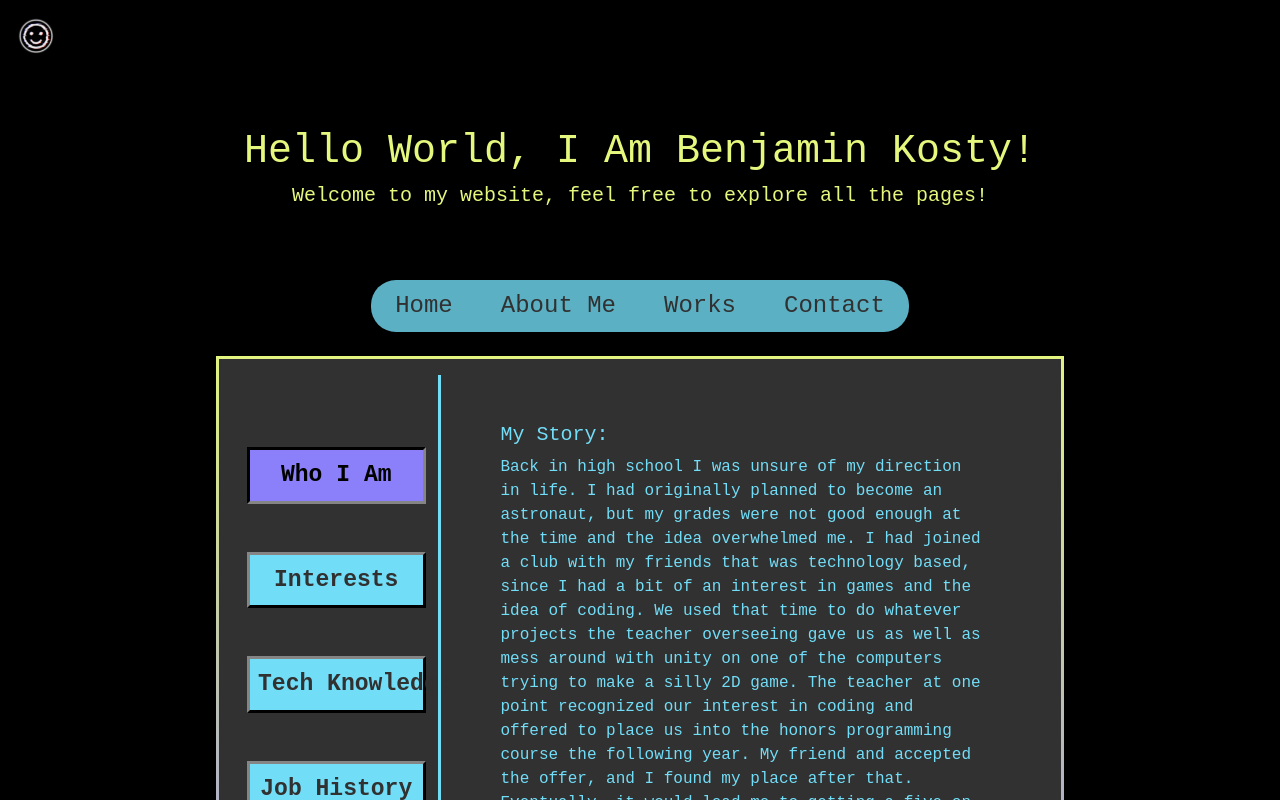
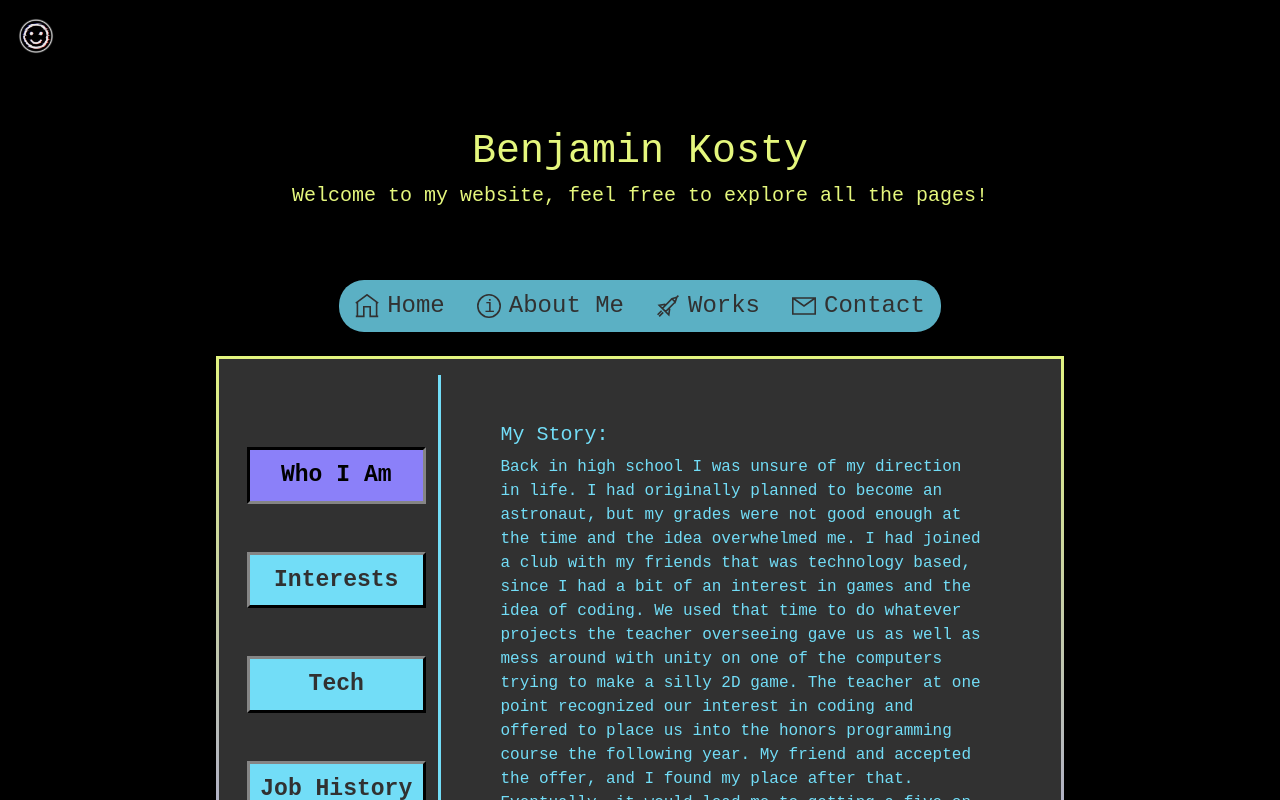
Before and after one commit to Bentheperson101/bentheperson101.github.io, a React (Create React App) app: page /aboutme in a window 1280 px wide. Shown: the top 800 px of the page. Built offline with nearby package versions, Linux system fonts and the light colour scheme.

Commit message:
Nav fix + icons added for nav

```diff
--- a/src/Components/ProjectCard.js
+++ b/src/Components/ProjectCard.js
@@ -6,13 +6,24 @@ export default function ProjectCard({ title, langs, desc, img, link }) {
                 <div className="row p-3">
                     <h4 className="p-3" >{title}</h4>
                     <hr></hr>
-                    <div className="col p-3">
+                    <div className="col p-3 desktop-only">
                         <h5>Tech Used:</h5> <p>{langs}</p>
                         <br></br>
                         <h5>Summary:</h5>
                         {desc}
                     </div>
-                    <div className="col text-center">
+                    <div className="col text-center desktop-only">
+                        <img className="w-50 mx-auto d-block rounded proj-pic" src={img} alt="project"></img>
+                        <br></br>
+                        <p><i>Screenshot from the project</i></p>
+                        <a href={link} className="p-2 mt-5 mb-5 benji-link"  target="_blank" rel="noreferrer">Check it out</a>
+                        <br></br>
+                    </div>
+                    <div className="col p-3 tablet-mobile">
+                        <h5>Tech Used:</h5> <p>{langs}</p>
+                        <br></br>
+                        <h5>Summary:</h5>
+                        <p>{desc}</p>
                         <img className="w-50 mx-auto d-block rounded proj-pic" src={img} alt="project"></img>
                         <br></br>
                         <p><i>Screenshot from the project</i></p>
--- a/src/data.js
+++ b/src/data.js
@@ -57,7 +57,7 @@ export const aboutMeCards = [{
      </>
 }, {
     id: 2,
-    title: "Tech Knowledge",
+    title: "Tech",
     text:
      <>
         <h5 className="mb-3">Tech I Am Comfortable With:</h5>
--- a/src/index.css
+++ b/src/index.css
@@ -28,6 +28,22 @@ code {
   min-width: 90%;
 }
 
+.icon {
+  height: 1em;
+  width: 1em;
+}
+.icon-lines {
+  height: 1em;
+  width: 1em;
+  fill:none;
+  stroke-width:10;
+}
+.icon-text {
+  height: 1em;
+  width: 1em;
+  stroke-width:0;
+}
+
 .title {
   color: #e5f77d;
   margin-top: 5vh;
@@ -36,20 +52,24 @@ code {
 }
 
 .navbar-nav {
-  font-size: 1.5em;
+	display: inline-block;
+  font-size: 1em;
   background-color: #72DDF7;
   background-color: rgba(114, 221, 246, 0.8);
   border-radius: 25px;
 }
-.navbar-toggler {
-  background-color: #72DDF7;
-  background-color: rgba(114, 221, 246, 0.8);
+.nav-item {
+	display: inline-block;
 }
 .nav-link {
   color: #313131;
+  stroke: #313131;
+  fill: #313131;
 }
 .nav-link:hover {
   color: #e5f77d;
+  stroke: #E5F77D;
+  fill: #E5F77D;
 }
 .current-page {
   background-color: #8B80F9;
@@ -143,3 +163,38 @@ h4 {
   color: black;
   padding: 4px;
 }
+
+/*setting up mobile display*/
+.tablet-mobile {
+  display: block;
+}
+.mobile-only {
+  display: block;
+}
+.desktop-only {
+  display: none;
+}
+/*media query for tablets*/
+@media screen and (min-width: 563px) and (max-width: 769px)
+{
+  .mobile-only {
+    display: none;
+  }
+}
+
+/*media query for desktop*/
+@media screen and (min-width: 769px)
+{
+  .tablet-mobile {
+    display: none;
+  }
+  .desktop-only {
+    display: block;
+  }
+  .navbar-nav {
+    font-size: 1.5em;
+    background-color: #72DDF7;
+    background-color: rgba(114, 221, 246, 0.8);
+    border-radius: 25px;
+  }
+}
--- a/src/pages/Home.js
+++ b/src/pages/Home.js
@@ -19,15 +19,9 @@ const Home = () => {
                         <p>Looking for an internship while finishing my degree and working at Target. Anything related to
                         software development or web development is the goal, I need experience.</p>
                         <br></br>
-                        <svg fill="#313131" width="100" height="auto" viewBox="0 0 150 150">
-                            {//<rect width="50" height="50" x="25px" y="25" style={{strokeWidth:"3", stroke:"red"}}></rect>
-                            }
-                            <polyline points="150 50, 140 50, 75 5, 10 50, 0 50, 10 50, 10 150, 0 150, 150 150, 140 150, 140 50" style={{fill:"none", strokeWidth:"5", stroke:"red"}}></polyline>
-                        </svg>
-
-
-                        <svg fill="#313131" width="100" height="100" >
-                            <path d="M 85 35 50 5 15 35 25 25 25 75 75 75 75 25" style={{strokeWidth:"5", stroke:"red"}}></path>
+                        <svg width="300" height="auto" viewBox="0 0 150 150">
+                            <polyline points="15 50, 15 140, 5 140, 55 140, 55 80, 95 80, 95 140, 145 140, 135 140, 135 50" style={{fill:"none", strokeWidth:"10", stroke:"red"}}></polyline>
+                            <polyline points="145 57, 75 5, 5 57" style={{fill:"none", strokeWidth:"10", stroke:"red"}}></polyline>
                         </svg>
                     </div>
                 }
--- a/src/pages/Layout.js
+++ b/src/pages/Layout.js
@@ -5,38 +5,56 @@ const Layout = () => {
 
     return(
         <>
-            <div class="p-3 sticky-top">
+            <div class="p-3">
                 <Link className="logo" to="/">
                     <img src="logo.png" alt="Logo" style={{width: 40}}></img>
                 </Link>
             </div>
             <div className="title text-center p-3">
-                <h1>Hello World, I Am Benjamin Kosty!</h1>
+                <h1>Benjamin Kosty</h1>
                 <h5>Welcome to my website, feel free to explore all the pages!</h5>
             </div>
 
-            <nav class="navbar navbar-expand-sm sticky-top">
-              <div class="container-fluid">
-                <button class="navbar-toggler ms-auto" type="button" data-bs-toggle="collapse" data-bs-target="#collapsibleNavbar">
-                    <span class="navbar-toggler-icon"></span>
-                </button>
-                <div class="collapse navbar-collapse" id="collapsibleNavbar">
+            <nav class="navbar sticky-top">
                     <ul class="navbar-nav mx-auto">
                         <li class={location.pathname === "/" ? "nav-item current-page" : "nav-item"}>
-                            <Link className="nav-link mx-3" to="/">Home</Link>
+                            <Link className="nav-link mx-3" to="/">
+                                <svg viewBox="0 0 150 150" className="me-2 icon icon-lines">
+                                    <polyline points="15 50, 15 140, 5 140, 55 140, 55 80, 95 80, 95 140, 145 140, 135 140, 135 50"></polyline>
+                                    <polyline points="145 57, 75 5, 5 57"></polyline>
+                                </svg>
+                                Home
+                            </Link>
                         </li>
                         <li class={location.pathname === "/AboutMe" ? "nav-item current-page" : "nav-item"}>
-                            <Link  className="nav-link mx-3" to="/AboutMe">About Me</Link>
+                            <Link  className="nav-link mx-3" to="/AboutMe">
+                                <svg viewBox="0 0 150 150" className="me-2 icon">
+                                    <circle r="70" cx="75" cy="75" className="icon-lines"></circle>
+                                    <text x="45" y="110" font-size="110" className="icon-text">i</text>
+                                </svg>
+                                About Me
+                            </Link>
                         </li>
                         <li class={location.pathname === "/Works" ? "nav-item current-page" : "nav-item"}>
-                            <Link  className="nav-link mx-3" to="/Works">Works</Link>
+                            <Link  className="nav-link mx-3" to="/Works">
+                                <svg viewBox="0 0 150 150" className="me-2 icon">
+                                    <polyline points="140 10, 130 20, 120 50, 100 30, 130 20, 100 30, 40 90, 60 110, 120 50, 80 90, 85 95,
+                                    80 130, 20 70, 55 65, 60 70" className="icon-lines"></polyline>
+                                    <line x1="10" y1="130" x2="35" y2="105" className="icon-lines"></line>
+                                    <line x1="20" y1="140" x2="45" y2="115" className="icon-lines"></line>
+                                </svg>
+                                Works
+                            </Link>
                         </li>
                         <li class={location.pathname === "/Contact" ? "nav-item current-page" : "nav-item"}>
-                            <Link  className="nav-link mx-3" to="/Contact">Contact</Link>
+                            <Link  className="nav-link mx-3" to="/Contact">
+                                <svg viewBox="0 0 150 150" className="me-2 icon">
+                                    <polyline points="5 25, 5 125, 145 125, 145 25, 5 25, 75 75, 145 25" className="icon-lines"></polyline>
+                                </svg>
+                                Contact
+                            </Link>
                         </li>
                     </ul>
-                </div>
-              </div>
             </nav>
 
             <Outlet />
```
